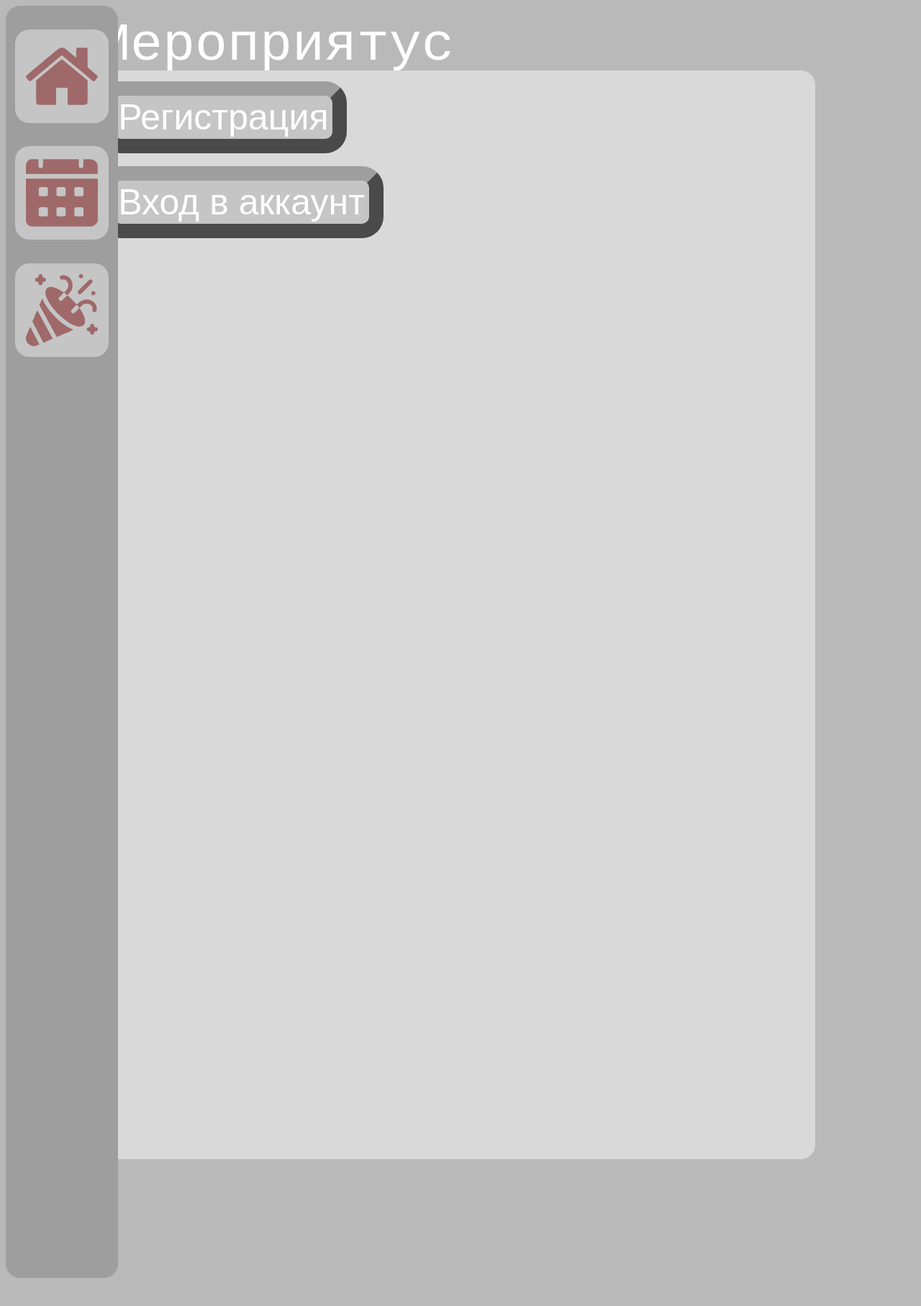
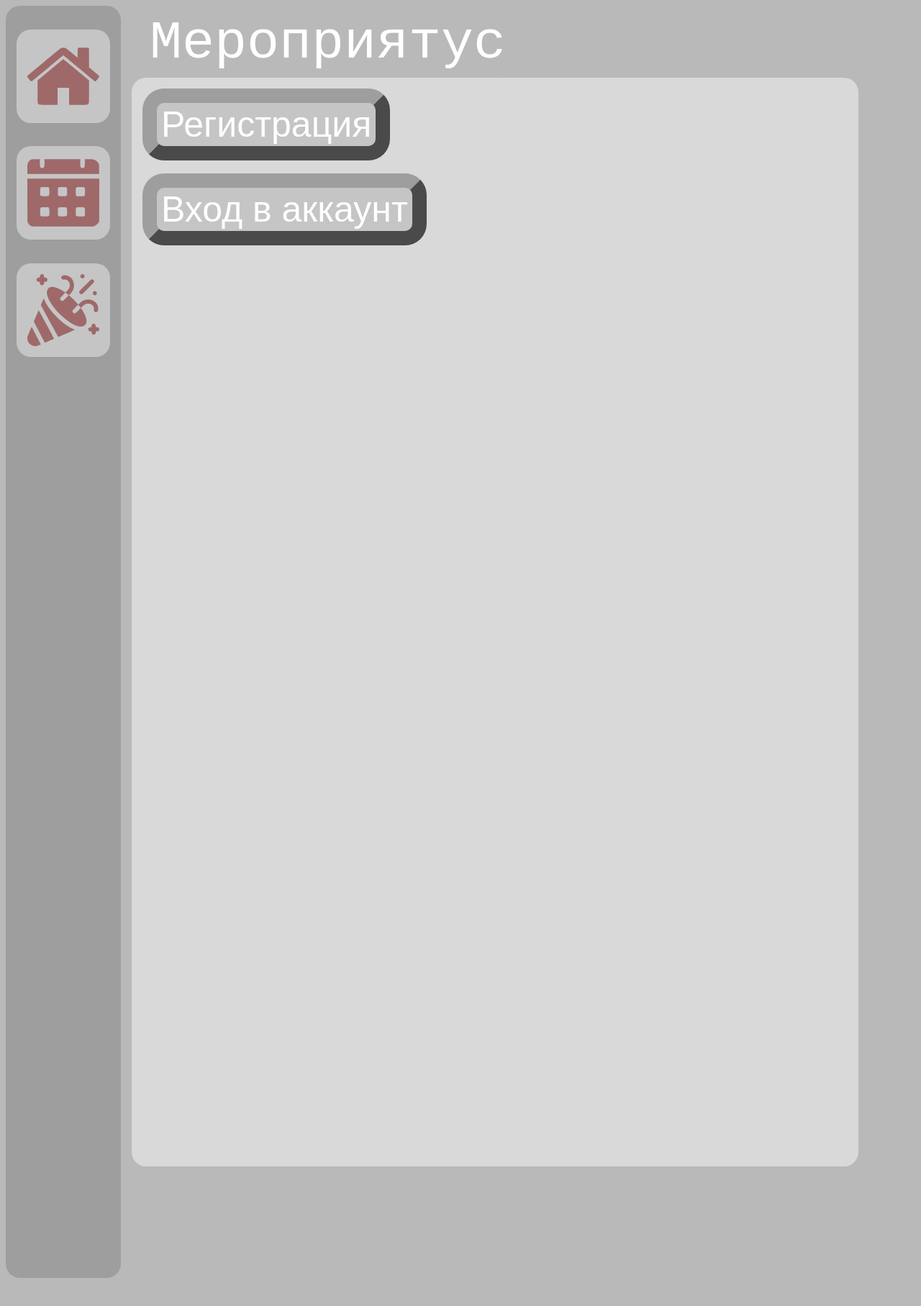
Before and after one commit to ZogirderCMD/Meropriyatus, a Flask app: page / in a window 1280 px wide. Shown: the top 1815 px of the page at 72% size. Run offline with Flask 3, Linux system fonts and the light colour scheme; some libraries are stand-ins or nearby versions.

Commit message:
Update style.css

```diff
--- a/meropriyatus/static/styles/style.css
+++ b/meropriyatus/static/styles/style.css
@@ -246,8 +246,8 @@ div.mainpanel {
     padding-left: 15px;
     padding-right: 600;
     padding-bottom: 100%;
-    margin-top: 7%;
-    margin-left: 9%;
+    margin-top: 100;
+    margin-left: 175;
     border-radius: 20px;
     position: absolute
 }
@@ -255,9 +255,9 @@ div.titlepanel {
     color: white;
     background-color:rgb(185, 185, 185);
     font-size: 75px;
-    padding-left: 10%;
-    padding-top: 1%;
-    padding-bottom: 1%;
+    padding-left: 200;
+    padding-top: 10;
+    padding-bottom: 10;
     border-radius: 20px;
     position: fixed
 
@@ -265,8 +265,8 @@ div.titlepanel {
 div.leftpanel {
     background-color: rgb(158, 158, 158);
     padding-bottom: 100%;
-    padding-left: 1%;
-    padding-right: 1%;
+    padding-left: 15;
+    padding-right: 15;
     border-radius: 20px;
     position: fixed
 }
```
